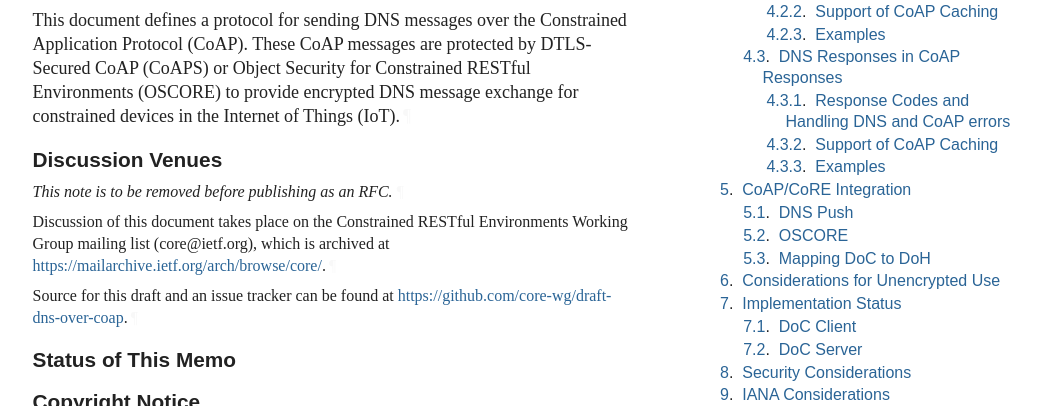
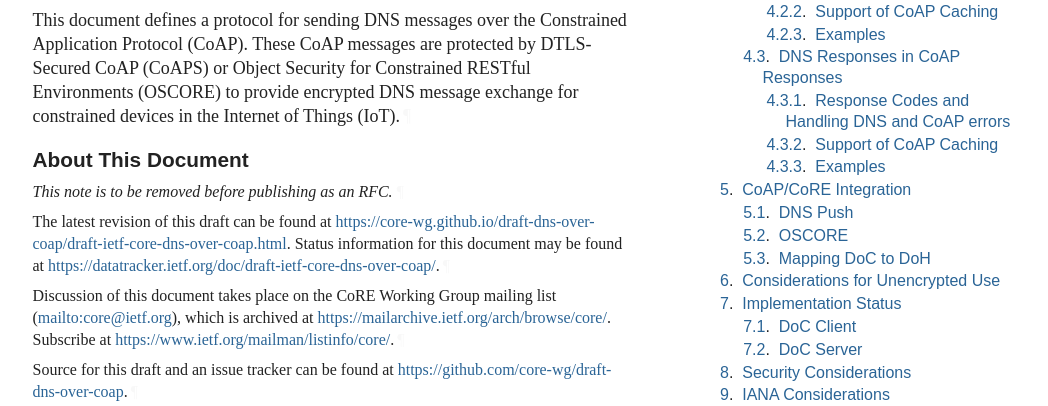
Before and after one commit to core-wg/draft-dns-over-coap, a plain HTML site: page draft-ietf-core-dns-over-coap.html in a window 1280 px wide. Shown: the part 379-785 px from the top of the page, without its empty margins (92-1140 px from the left). Drawn offline with Linux system fonts and the light colour scheme; a web font is replaced by a local one.

Commit message:
Script updating gh-pages from ea9b3fc. [ci skip]

```diff
--- a/draft-ietf-core-dns-over-coap.html
+++ b/draft-ietf-core-dns-over-coap.html
@@ -19,6 +19,9 @@ constrained devices in the Internet of Things (IoT).
     " name="description">
 <meta content="xml2rfc 3.25.0" name="generator">
 <meta content="Internet-Draft" name="keyword">
+<meta content="CoRE" name="keyword">
+<meta content="CoAP" name="keyword">
+<meta content="DNS" name="keyword">
 <meta content="draft-ietf-core-dns-over-coap-latest" name="ietf.draft">
 <!-- Generator version information:
   xml2rfc 3.25.0
@@ -1109,15 +1112,20 @@ Environments (OSCORE) to provide encrypted DNS message exchange for
 constrained devices in the Internet of Things (IoT).<a href="#section-abstract-1" class="pilcrow">¶</a></p>
 </section>
 <section class="note rfcEditorRemove" id="section-note.1">
-      <h2 id="name-discussion-venues">
-<a href="#name-discussion-venues" class="section-name selfRef">Discussion Venues</a>
+      <h2 id="name-about-this-document">
+<a href="#name-about-this-document" class="section-name selfRef">About This Document</a>
       </h2>
 <p id="section-note.1-1">This note is to be removed before publishing as an RFC.<a href="#section-note.1-1" class="pilcrow">¶</a></p>
-<p id="section-note.1-2">Discussion of this document takes place on the
-    Constrained RESTful Environments Working Group mailing list (core@ietf.org),
-    which is archived at <span><a href="https://mailarchive.ietf.org/arch/browse/core/">https://mailarchive.ietf.org/arch/browse/core/</a></span>.<a href="#section-note.1-2" class="pilcrow">¶</a></p>
-<p id="section-note.1-3">Source for this draft and an issue tracker can be found at
-    <span><a href="https://github.com/core-wg/draft-dns-over-coap">https://github.com/core-wg/draft-dns-over-coap</a></span>.<a href="#section-note.1-3" class="pilcrow">¶</a></p>
+<p id="section-note.1-2">
+        The latest revision of this draft can be found at <span><a href="https://core-wg.github.io/draft-dns-over-coap/draft-ietf-core-dns-over-coap.html">https://core-wg.github.io/draft-dns-over-coap/draft-ietf-core-dns-over-coap.html</a></span>.
+        Status information for this document may be found at <span><a href="https://datatracker.ietf.org/doc/draft-ietf-core-dns-over-coap/">https://datatracker.ietf.org/doc/draft-ietf-core-dns-over-coap/</a></span>.<a href="#section-note.1-2" class="pilcrow">¶</a></p>
+<p id="section-note.1-3">
+        Discussion of this document takes place on the
+        CoRE Working Group mailing list (<span><a href="mailto:core@ietf.org">mailto:core@ietf.org</a></span>),
+        which is archived at <span><a href="https://mailarchive.ietf.org/arch/browse/core/">https://mailarchive.ietf.org/arch/browse/core/</a></span>.
+        Subscribe at <span><a href="https://www.ietf.org/mailman/listinfo/core/">https://www.ietf.org/mailman/listinfo/core/</a></span>.<a href="#section-note.1-3" class="pilcrow">¶</a></p>
+<p id="section-note.1-4">Source for this draft and an issue tracker can be found at
+        <span><a href="https://github.com/core-wg/draft-dns-over-coap">https://github.com/core-wg/draft-dns-over-coap</a></span>.<a href="#section-note.1-4" class="pilcrow">¶</a></p>
 </section>
 <div id="status-of-memo">
 <section id="section-boilerplate.1">
```
Also changed, not shown: draft-ietf-core-dns-over-coap.txt.
